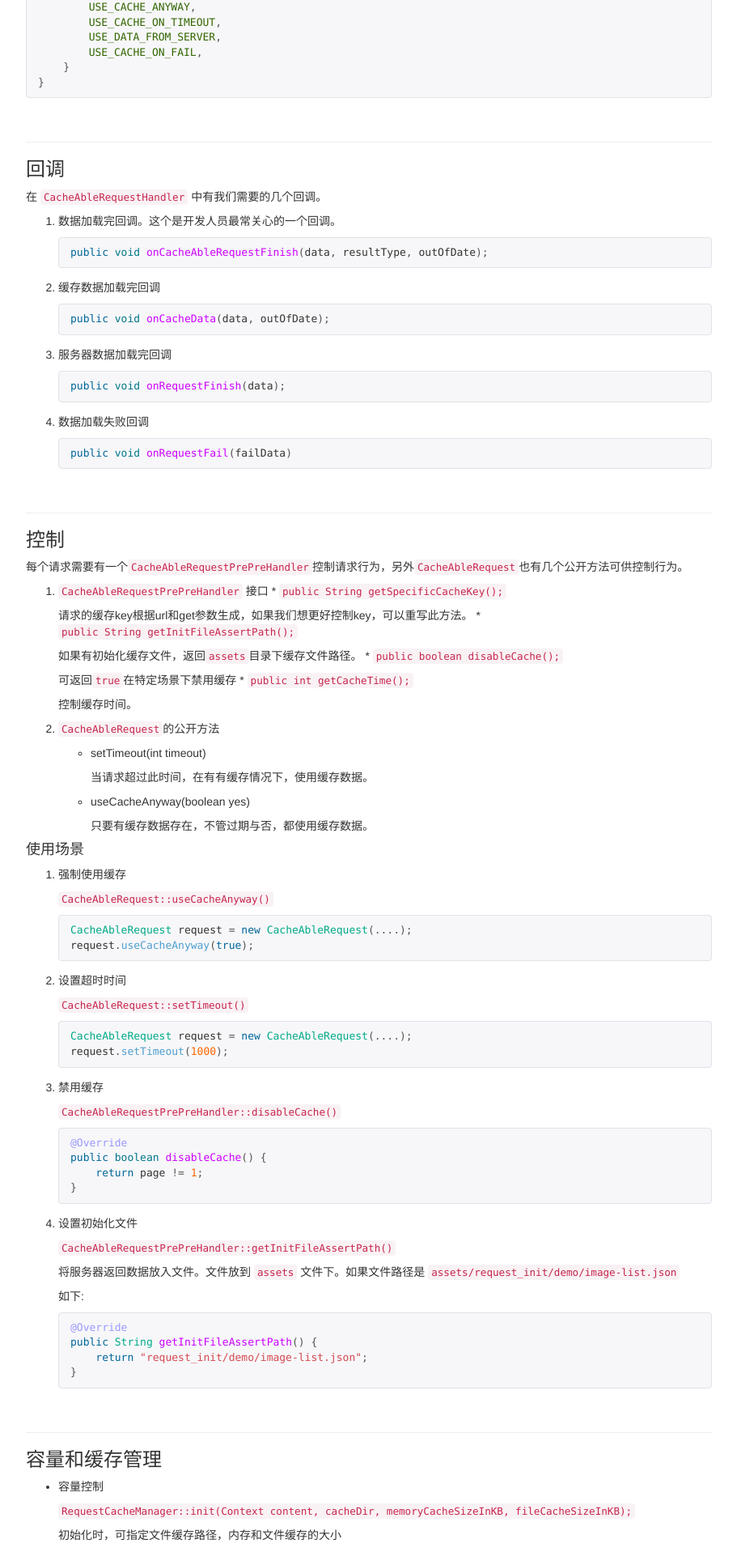
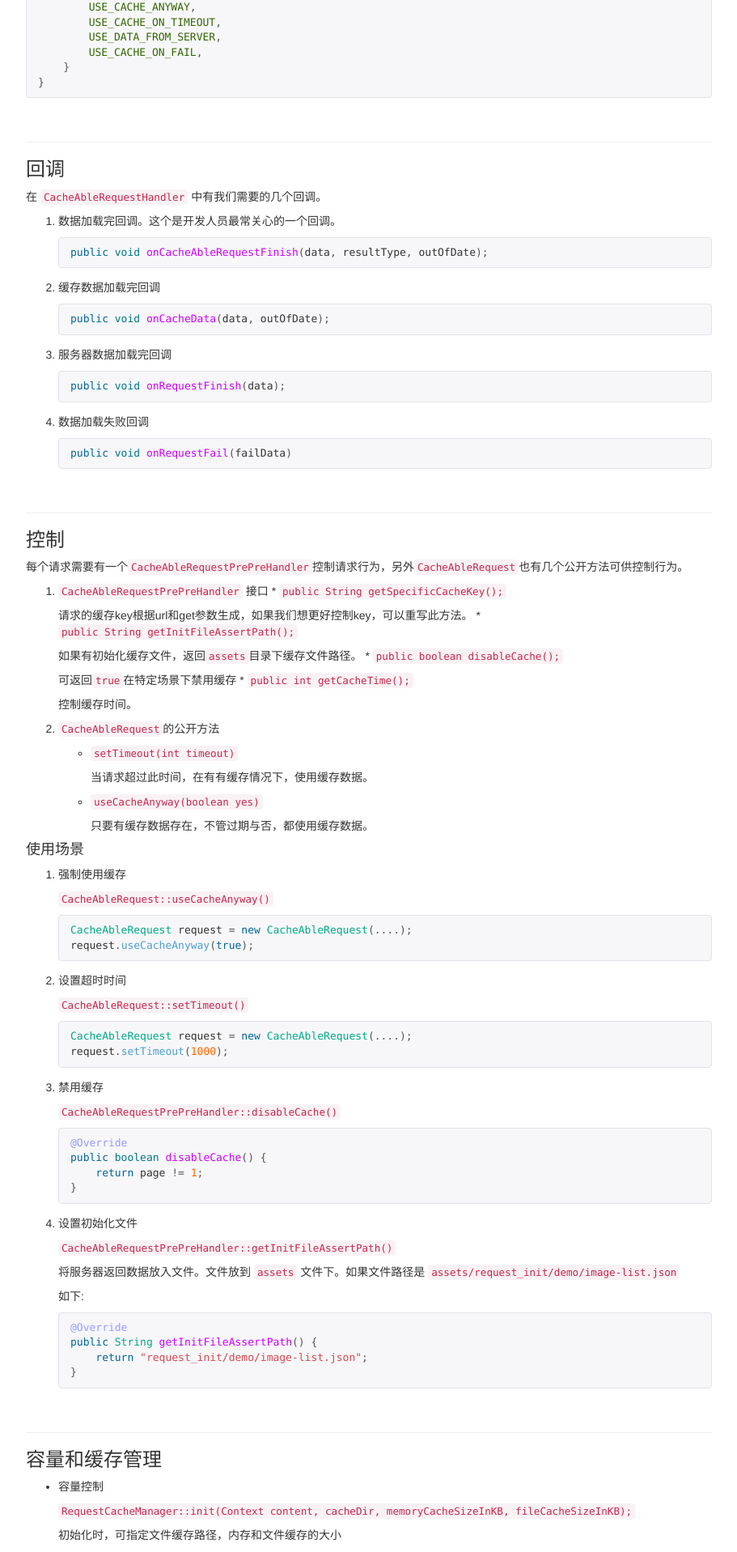
Before and after one commit to liaohuqiu/cube-sdk, a Jekyll site: the page built from request-cache.cn.md, in a window 1280 px wide. Shown: the part 1150-3067 px from the top of the page at 81% size, without its empty margins (38-949 px from the left). Built offline with Jekyll 4.4.1, drawn with Linux system fonts in a browser that asks for light colours; Markdown is read by kramdown in place of the engine named in the settings.

Commit message:
update content

```diff
--- a/request-cache.cn.md
+++ b/request-cache.cn.md
@@ -119,10 +119,10 @@ public class CacheAbleRequest {
         控制缓存时间。
 
 1.  `CacheAbleRequest`的公开方法
-    * setTimeout(int timeout)
+    * `setTimeout(int timeout)`
 
         当请求超过此时间，在有有缓存情况下，使用缓存数据。
-    * useCacheAnyway(boolean yes)
+    * `useCacheAnyway(boolean yes)`
 
         只要有缓存数据存在，不管过期与否，都使用缓存数据。
 
```
